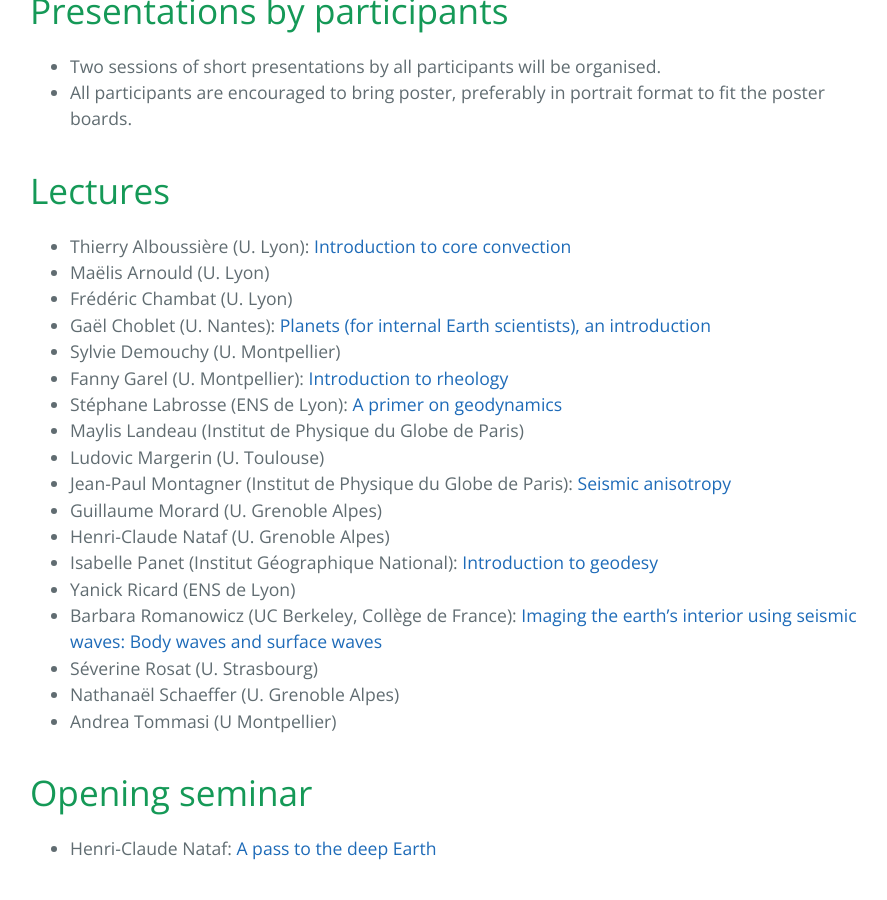
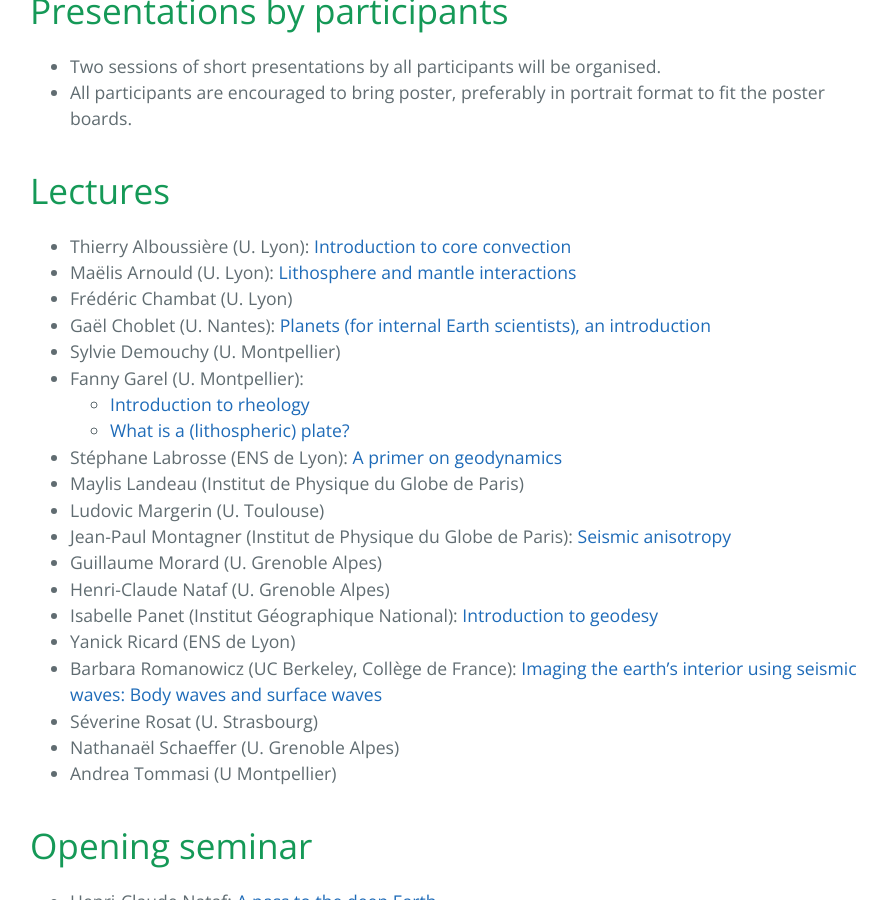
Before and after one commit to GeophysicsHouches2021/GeophysicsHouches2021.github.io, a Jekyll site: the page built from index.md, in a window 1280 px wide and 900 px high, scrolled down 1003 px. Shown: the whole window, without its empty margins (194-1081 px from the left). Built offline with Jekyll 4.4.1, drawn with Linux system fonts in a browser that asks for light colours.

Commit message:
adds Lectures from Fanny and Maelis

```diff
--- a/index.md
+++ b/index.md
@@ -34,12 +34,14 @@ organised.
 
 # Lectures
 * Thierry Alboussière (U. Lyon): [Introduction to core convection](http://perso.ens-lyon.fr/stephane.labrosse/Lectures/TA_core_convection_prepress.pdf)
-* Maëlis Arnould (U. Lyon)
+* Maëlis Arnould (U. Lyon): [Lithosphere and mantle interactions](http://perso.ens-lyon.fr/stephane.labrosse/Lectures/cours_lithosphere_mantle_interactions.pdf)
 * Frédéric Chambat (U. Lyon)
 * Gaël Choblet (U. Nantes):
   [Planets (for internal Earth scientists), an introduction](http://perso.ens-lyon.fr/stephane.labrosse/Lectures/planets.pdf)
 * Sylvie Demouchy (U. Montpellier)
-* Fanny Garel (U. Montpellier): [Introduction to rheology](http://perso.ens-lyon.fr/stephane.labrosse/Lectures/F_Garel_intro_rheology_LesHouches2021.pdf)
+* Fanny Garel (U. Montpellier):
+  * [Introduction to rheology](http://perso.ens-lyon.fr/stephane.labrosse/Lectures/F_Garel_intro_rheology_LesHouches2021.pdf)
+  * [What is a (lithospheric) plate?](http://perso.ens-lyon.fr/stephane.labrosse/Lectures/F_Garel_what_is_a_plate_LesHouches2021.pdf)
 * Stéphane Labrosse (ENS de Lyon): [A primer on geodynamics](http://perso.ens-lyon.fr/stephane.labrosse/Lectures/Houches_geodynamics_2021.pdf)
 * Maylis Landeau (Institut de Physique du Globe de Paris)
 * Ludovic Margerin (U. Toulouse)
```
